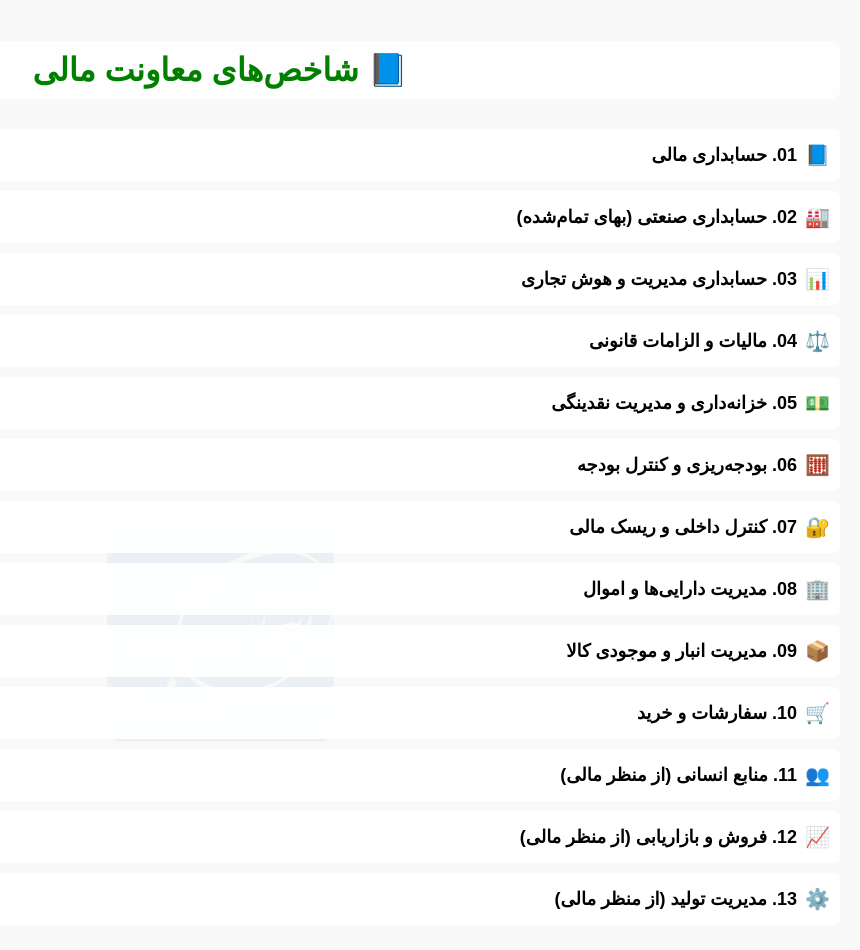
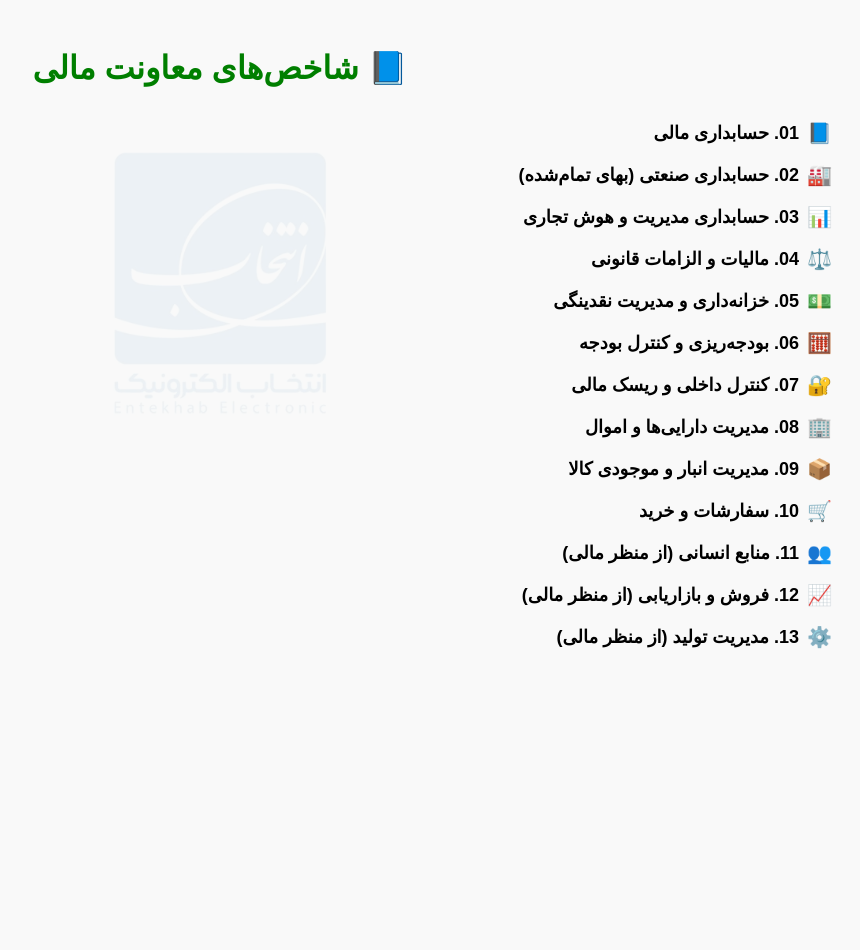
Before and after one commit to watntvs/Ent-KPI, a plain HTML site: page index.html in a window 1280 px wide. Shown: the whole page, without its empty margins (420-1280 px from the left). After the commit the page ends 800 px from the top, so only its background shows below. Drawn offline with Linux system fonts and the light colour scheme.

Commit message:
Update index.html 0001

```diff
--- a/index.html
+++ b/index.html
@@ -6,48 +6,42 @@
   <style>
     body {
       font-family: Vazirmatn, sans-serif;
+      background-color: #f9f9f9;
       direction: rtl;
-      margin: 0;
-      padding: 0;
-      background-color: #f9f9f9;
+      padding: 20px;
+      position: relative;
+      overflow-x: hidden;
     }
 
     .background-overlay {
       position: fixed;
-      top: 40; right: 0; bottom: 0; left: 0;
+      top: 140px; /* فاصله از عنوان */
+      right: 0;
+      left: 0;
       display: flex;
       justify-content: center;
-      align-items: start;
       z-index: 0;
       pointer-events: none;
     }
 
     .background-overlay img {
-      margin-top: 40px;
-      width: 300px;
-      opacity: 0.06; /* کمرنگ برای حفظ خوانایی */
+      width: 280px;
+      opacity: 0.05; /* خیلی لطیف برای حفظ خوانایی */
     }
 
     .content {
       position: relative;
       z-index: 1;
-      padding: 20px;
     }
 
     h1 {
       text-align: center;
       color: #007f00;
       margin-bottom: 30px;
-      background-color: rgba(255,255,255,0.8);
-      padding: 10px;
-      border-radius: 8px;
     }
 
     details {
       margin-bottom: 10px;
-      background-color: rgba(255,255,255,0.9);
-      padding: 10px;
-      border-radius: 6px;
     }
 
     summary {
```
